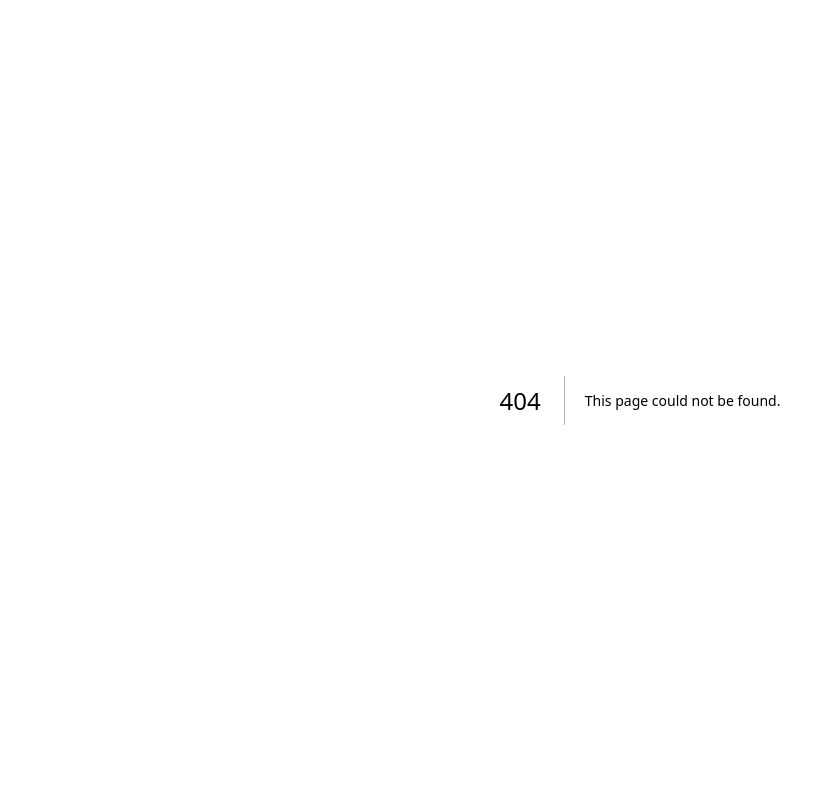
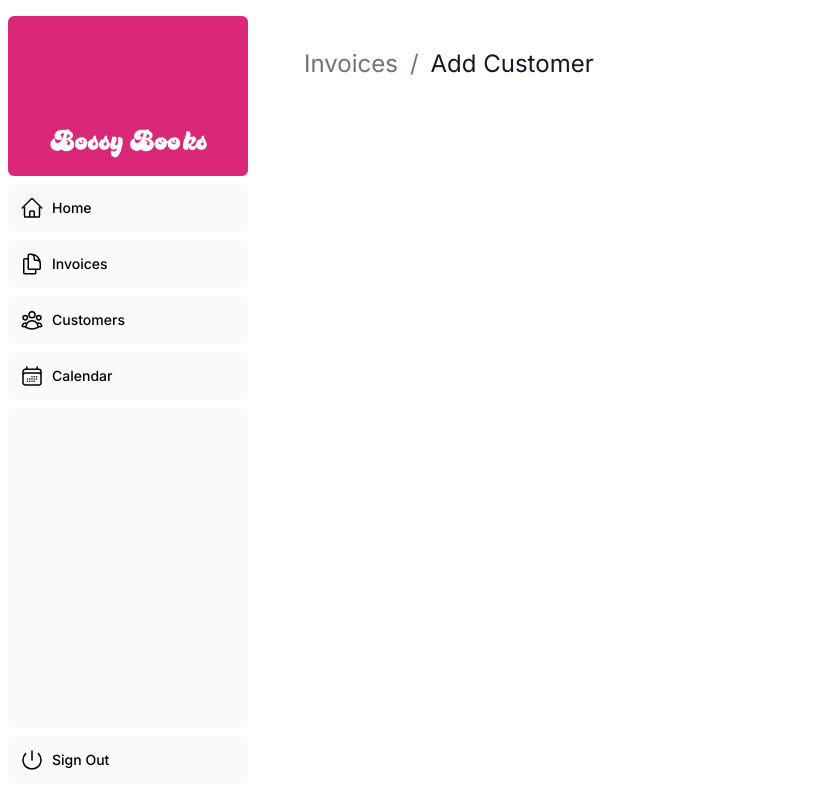
Before and after one commit to campbell-frost/bossybooks, a Next.js app: page /dashboard/customers/add in a window 1280 px wide. Before the commit this address had no page. Shown: the whole page, without its empty margins (0-835 px from the left). Built offline with nearby package versions, Linux system fonts and the light colour scheme; a web font is replaced by a local one.

Commit message:
add customer page

```diff
--- /dev/null
+++ b/app/dashboard/customers/add/page.tsx
@@ -0,0 +1,23 @@
+import Breadcrumbs from '@/app/ui/invoices/breadcrumbs';
+import { fetchCustomers } from '@/app/lib/data';
+
+
+export default async function Page() {
+
+
+    return (
+        <main>
+            <Breadcrumbs
+                breadcrumbs={[
+                    { label: 'Invoices', href: '/dashboard/customers' },
+                    {
+                        label: 'Add Customer ',
+                        href: '/dashboard/invoices/add',
+                        active: true,
+                    },
+                ]}
+            />
+
+        </main>
+    );
+}
--- /dev/null
+++ b/app/ui/customers/breadcrumb.tsx
@@ -0,0 +1,36 @@
+import { clsx } from 'clsx';
+import Link from 'next/link';
+import { inter } from '@/app/ui/fonts';
+
+interface Breadcrumb {
+  label: string;
+  href: string;
+  active?: boolean;
+}
+
+export default function Breadcrumbs({
+  breadcrumbs,
+}: {
+  breadcrumbs: Breadcrumb[];
+}) {
+  return (
+    <nav aria-label="Breadcrumb" className="mb-6 block">
+      <ol className={clsx(inter.className, 'flex text-xl md:text-2xl')}>
+        {breadcrumbs.map((breadcrumb, index) => (
+          <li
+            key={breadcrumb.href}
+            aria-current={breadcrumb.active}
+            className={clsx(
+              breadcrumb.active ? 'text-gray-900' : 'text-gray-500',
+            )}
+          >
+            <Link href={breadcrumb.href}>{breadcrumb.label}</Link>
+            {index < breadcrumbs.length - 1 ? (
+              <span className="mx-3 inline-block">/</span>
+            ) : null}
+          </li>
+        ))}
+      </ol>
+    </nav>
+  );
+}
```
